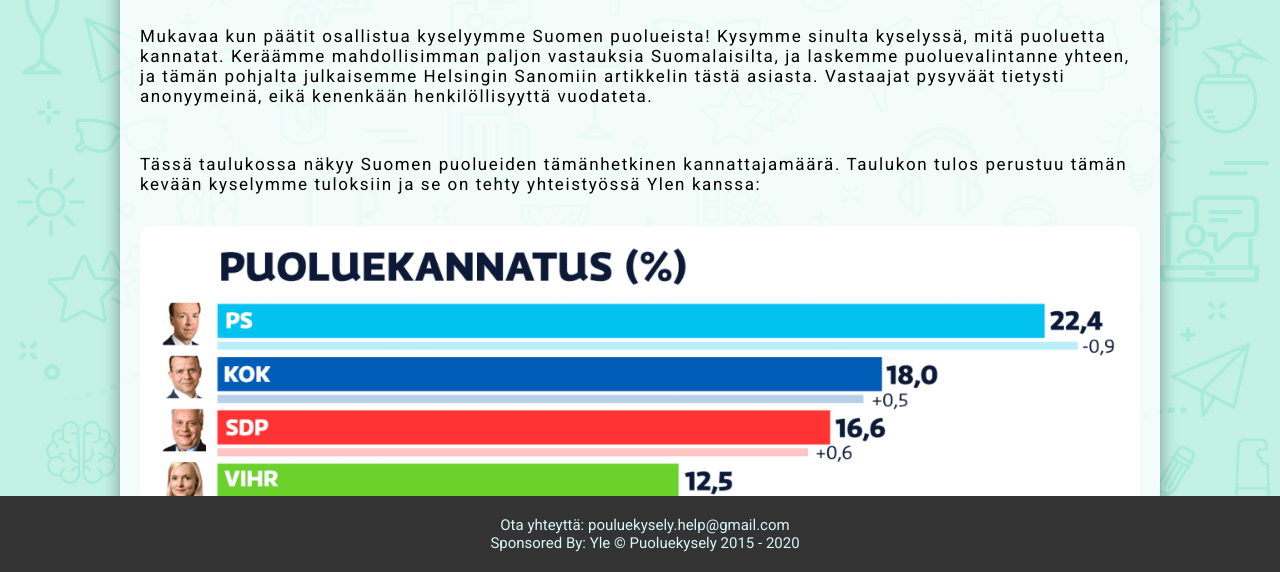
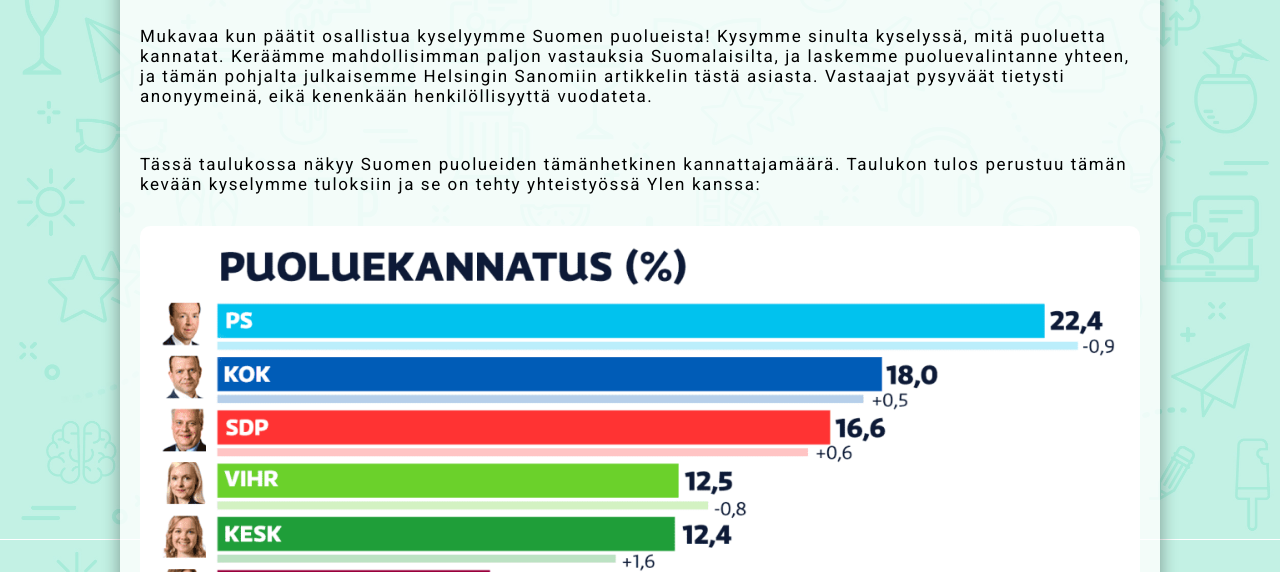
Before and after one commit to Tobdu399/Mielipidekysely, a plain HTML site: page index.html in a window 1280 px wide. Shown: the part 228-800 px from the top of the page. Drawn offline with Linux system fonts and the light colour scheme.

Commit message:
Update index.html

```diff
--- a/index.html
+++ b/index.html
@@ -74,13 +74,5 @@
             </form>
         </div>
 
-        <div class="footer">
-            <p>
-                Ota yhteyttä: pouluekysely.help@gmail.com<br>
-                Sponsored By: Yle © Puoluekysely 2015 - 2020
-            </p>
-
-        </div>
-
     </body>
 </html>
```
